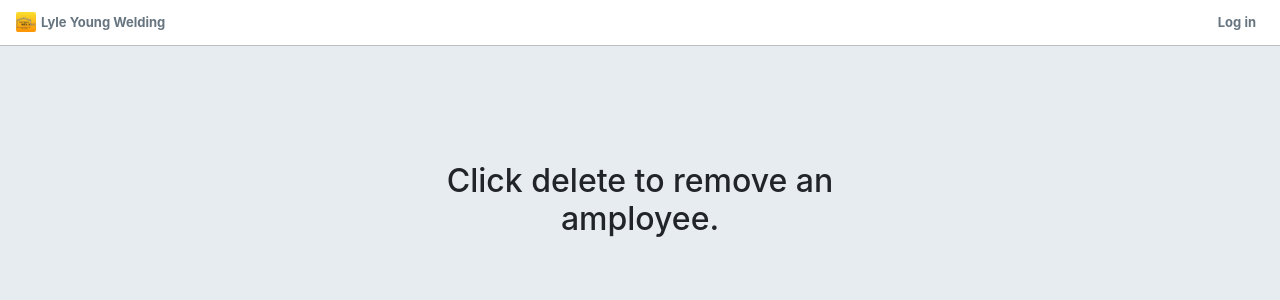
After one commit to ty193/Time-Clock, a Flask app: page /employees in a window 1280 px wide. The commit adds this page. Shown: the top 300 px of the page. Run offline with Flask 2, Linux system fonts and the light colour scheme; data that the repository does not hold is empty; some libraries are stand-ins or nearby versions.

Commit message:
added featurs

```diff
--- a/app.py
+++ b/app.py
@@ -138,10 +138,9 @@ def time_clock():
     if not g.user:
         flash("Access unuthorized.", "danger")
         return redirect("/")
-    print(request.method, "HELLO")
     if request.method == 'POST':
         action = "clock_in" if form.clock_in.data else "clock_out"
-        print(action)
+        punch_action = "clocked in" if form.clock_in.data else "clocked out"
         if action == "clock_in":
             time = Time(
                 employee_id=g.user.id,
@@ -153,20 +152,21 @@ def time_clock():
             db.session.commit()
         else:
             times = (Time
-                    .query
-                    .filter(Time.employee_id == g.user.id)
-                    .order_by(Time.created_time.desc())
-                    .limit(1)
-                    .all())
+                     .query
+                     .filter(Time.employee_id == g.user.id)
+                     .order_by(Time.created_time.desc())
+                     .limit(1)
+                     .all())
             if times[0]:
                 time = times[0]
                 time.clock_out = datetime.utcnow()
                 db.session.commit()
+        flash(f"You have successfully {punch_action}.", 'primary')
         return redirect('/')
     else:
         clocked_in = Time.clocked_in(g.user.id)
         should_clock_in = True
-        print(clocked_in)
+
         if clocked_in:
             should_clock_in = False
             clocked_in = "Punch out!"
@@ -181,55 +181,73 @@ def pay_period():
 
     form = TimePeriodForm()
 
+    if CURR_USER_KEY in session:
+        admin = g.user.admin
+
+    if admin != True:
+        flash("Access unuthorized.", "danger")
+        return redirect("/")
+
     if request.method == 'POST':
         start = datetime.strptime(form.start.data, '%m-%d-%Y').date()
-        end_date = datetime.strptime(form.end.data, '%m-%d-%Y').date() + timedelta(days=1)
+        end_date = datetime.strptime(
+            form.end.data, '%m-%d-%Y').date() + timedelta(days=1)
         times = (Time
-            .query
-            .filter(Time.created_time > start)
-            .filter(Time.created_time < end_date)
-            .all())
+                 .query
+                 .filter(Time.created_time > start)
+                 .filter(Time.created_time < end_date)
+                 .all())
 
         emps = (Employee
-            .query
-            .all())
+                .query
+                .all())
 
         hours = {}
 
         for emp in emps:
             hours[emp.id] = 0
-        print(hours)
+
         for time in times:
             if time.clock_out and time.clock_in:
                 diff = time.clock_out - time.clock_in
                 employee_hours = diff.seconds/60/60/60
-                hours[time.employee_id] = round(hours[time.employee_id] + employee_hours, 20)
+                hours[time.employee_id] = round(
+                    hours[time.employee_id] + employee_hours, 2)
 
-        print(hours)
         employee_hours = []
         for emp in emps:
             employee_hours.append({'name': emp.name, 'hours': hours[emp.id]})
-        print(employee_hours)
 
         return render_template('pay_period.html', form=form, employee_hours=employee_hours)
     else:
         return render_template('pay_period.html', form=form, employee_hours=[])
 
-    # print(time)
+
+@app.route('/employees')
+def employees():
+    """Show all employee data."""
+
+    emps = (Employee
+                .query
+                .all())
+
+    return render_template('users/employees.html', emps=emps)
 
 
-    # # time = (Time
-    # #         .query
-    # #         .filter(Time.created_time <= datetime.today())
-    # #         .all())
+@app.route('/employee/<int:employee_id>/delete', methods=["POST"])
+def employee_delete(employee_id):
+    """Delete a message."""
 
-    # # print(time)
+    emp = Employee.query.get(employee_id)
+    time = Time.query.filter_by(employee_id = emp.id).all()
+    print(emp)
+    print(time)
 
-    # return render_template('pay_period.html', form=form)
+    db.session.delete(time)
+    db.session.delete(emp)
+    db.session.commit()
 
-
-# @app.route("/time")
-# def show_employees_hours():
+    return redirect("/employees")
 
 
 @app.after_request
--- a/forms.py
+++ b/forms.py
@@ -1,6 +1,6 @@
 from flask_wtf import FlaskForm
 from wtforms import StringField, PasswordField, TextAreaField, BooleanField, DateTimeField, DateField, HiddenField
-from wtforms.validators import DataRequired, Email, Length
+from wtforms.validators import DataRequired, Email, Length, EqualTo
 from app import session
 
 
@@ -9,7 +9,8 @@ class UserAddForm(FlaskForm):
 
     name = StringField('Name', validators=[DataRequired()])
     username = StringField('Username', validators=[DataRequired()])
-    password = PasswordField('Password', validators=[Length(min=6)])
+    password = PasswordField('Password', validators=[Length(min=6), EqualTo('confirm', message='Password mus match.')])
+    confirm = PasswordField('Password')
     admin = BooleanField("Administrator")
 
 
@@ -17,7 +18,6 @@ class UserEditForm(FlaskForm):
     """Form for editing users."""
 
     username = StringField('Username', validators=[DataRequired()])
-    email = StringField('E-mail', validators=[DataRequired(), Email()])
     password = PasswordField('Password', validators=[Length(min=6)])
 
 
--- a/static/stylesheets/style.css
+++ b/static/stylesheets/style.css
@@ -131,3 +131,17 @@ ul.nav.navbar-nav li {
 	width: 150px;
 	margin: 1rem;
 }
+
+/* ==================================== pay-period */
+
+.time {
+	text-align: center;
+	font-size: 30px;
+}
+
+/* ==================================== pay-period */
+
+.employee {
+	text-align: center;
+	font-size: 30px;
+}
--- a/templates/base.html
+++ b/templates/base.html
@@ -25,8 +25,11 @@
         </div>
         <ul class="nav navbar-nav navbar-right">
             {% if not g.user %}
-            <li><a href="/signup">Sign up</a></li>
             <li><a href="/login">Log in</a></li>
+            {% elif g.user.admin %}
+            <li><a href="/employees">View Employees</a></li>
+            <li><a href="/signup">Add Employee</a></li>
+            <li><a href="/logout">Log out</a></li>
             {% else %}
             <li><a href="/logout">Log out</a></li>
             {% endif %}
--- a/templates/pay_period.html
+++ b/templates/pay_period.html
@@ -20,7 +20,7 @@
 
             <button class="btn btn-primary btn-block btn-lg">Submit</button>
             {% for field in employee_hours %}
-                <div>{{ field.name }}: {{ field.hours }}</div>
+                <div class="time">{{ field.name }}: {{ field.hours }}</div>
             {% endfor %}
         </form>
     </div>
--- /dev/null
+++ b/templates/users/employees.html
@@ -0,0 +1,23 @@
+{% extends 'base.html' %}
+
+{% block body_class %}onboarding{% endblock %}
+
+{% block content %}
+
+<div class="row justify-content-md-center">
+    <div class="col-md-7 col-lg-5 employee">
+        <p><h2 class="join-message">Click delete to remove an amployee.</h2></p>
+
+            {% for emp in emps %}
+                <p class="employee">
+                    {{ emp.name }}
+                    <form method="POST" action="/employee/{{ emp.id }}/delete">
+                        <button class="btn btn-outline-danger btn-md">Delete</button>
+                    </form>
+                </p>
+            {% endfor %}
+
+    </div>
+</div>
+
+{% endblock %}
```
